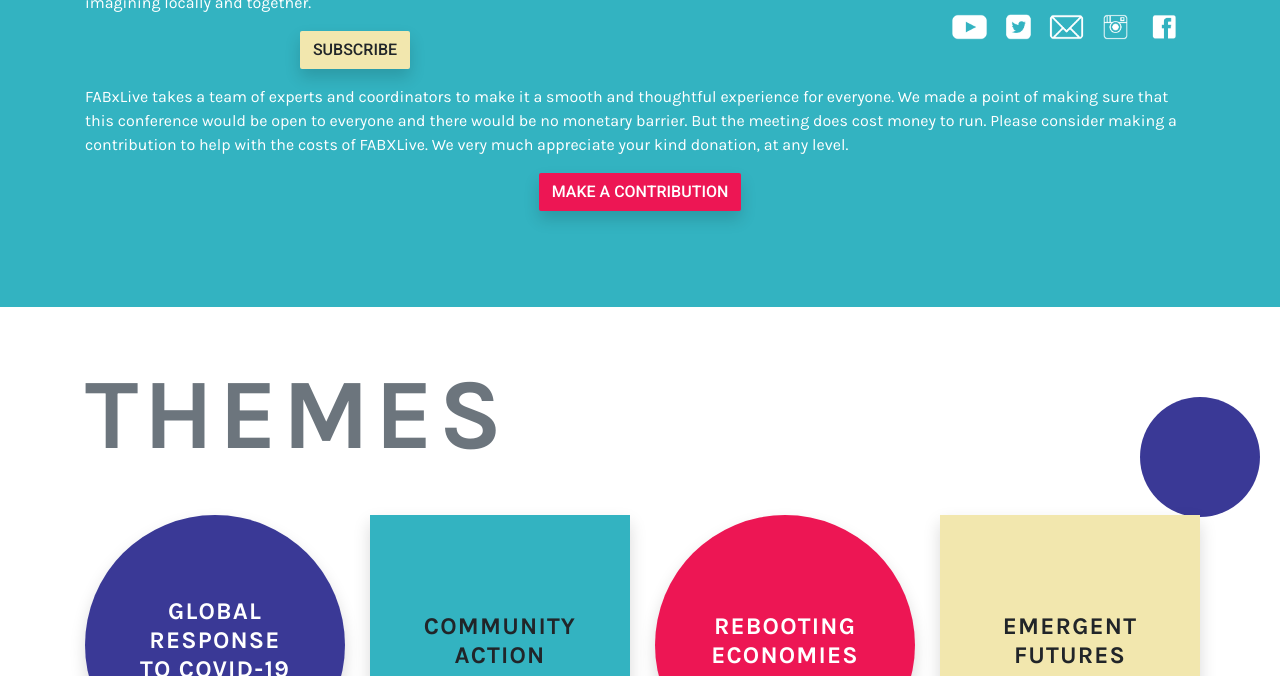
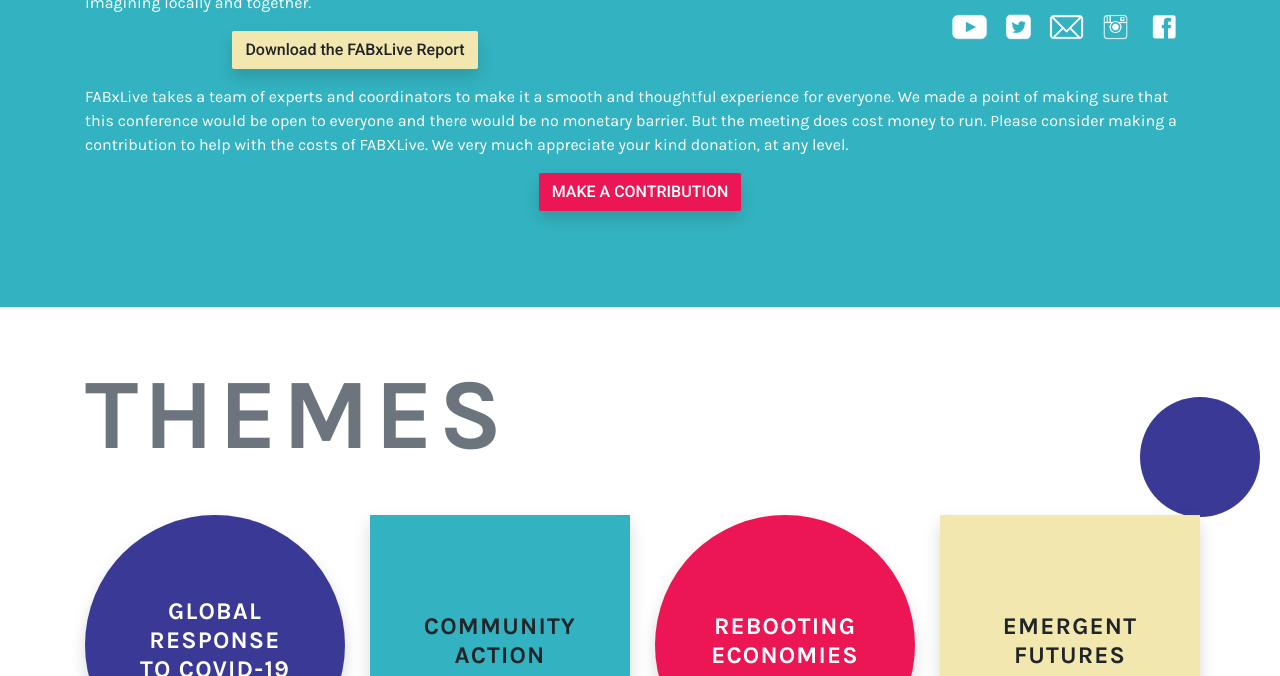
Before and after one commit to fabfoundation/fabxlive2020, a Jekyll site: the page built from index.html, in a window 1280 px wide and 900 px high, scrolled down 986 px, cut to the strip 224-900 px from the top of the window. Built offline with Jekyll 4.4.1, drawn with Linux system fonts in a browser that asks for light colours; nearby versions of some CDN libraries.

Commit message:
Update index.html

```diff
--- a/index.html
+++ b/index.html
@@ -63,7 +63,7 @@ title: FABxLive
         </p>
 
         <div class="text-center">
-          <a class="btn bg-yellow shadow" href="http://eepurl.com/g0qQSX" target="_blank">SUBSCRIBE</a>
+          <a class="btn bg-yellow shadow" href="Final-FABxLive Report.pdf" target="_blank">Download the FABxLive Report</a>
         </div>
       </div>
 
```
